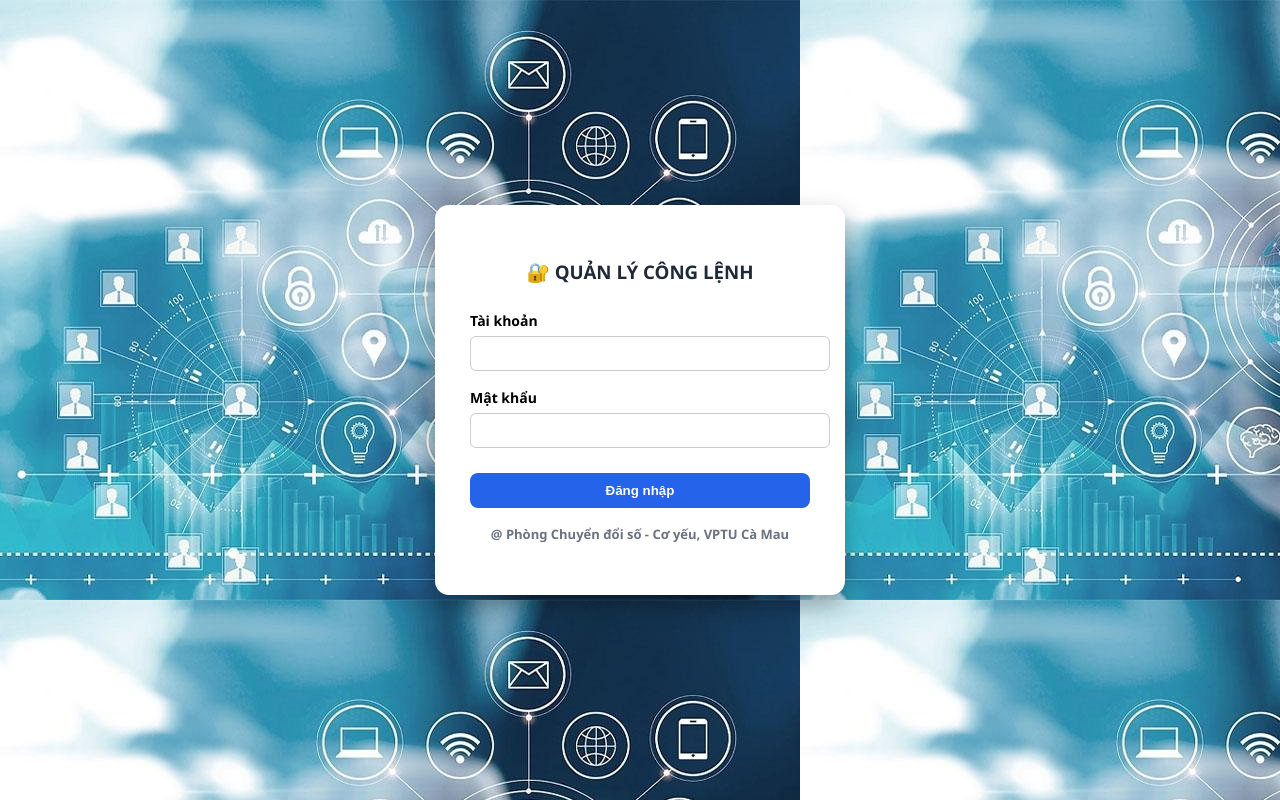
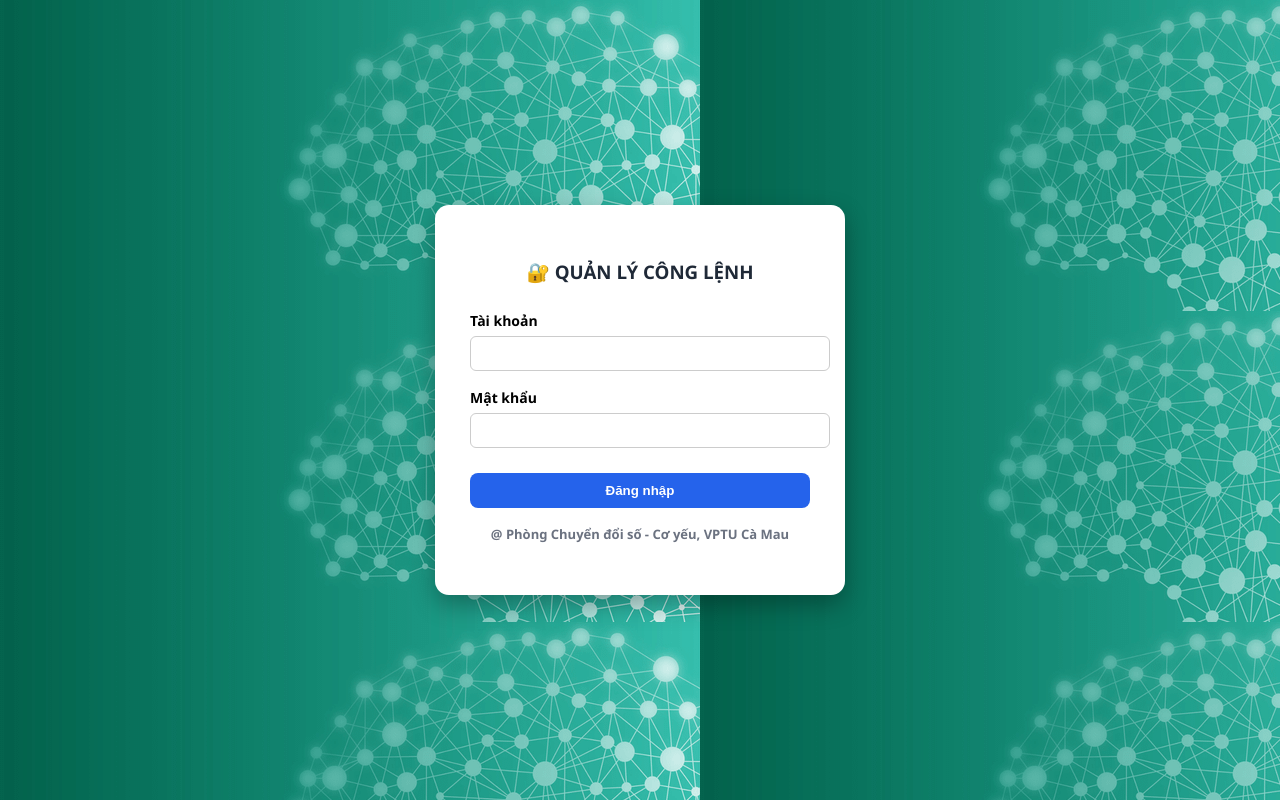
Before and after one commit to conkiencon2016-max/quanly-conglenh, a Flask app: page /login in a window 1280 px wide. Run offline with Flask 3, Linux system fonts and the light colour scheme.

Commit message:
Update login.html

```diff
--- a/templates/login.html
+++ b/templates/login.html
@@ -9,7 +9,7 @@
 body{
     margin:0;
     font-family:Segoe UI,Arial;
-    background-image: url("/static/2.jpg");
+    background-image: url("/static/19.png");
     display:flex;
     justify-content:center;
     align-items:center;
```
